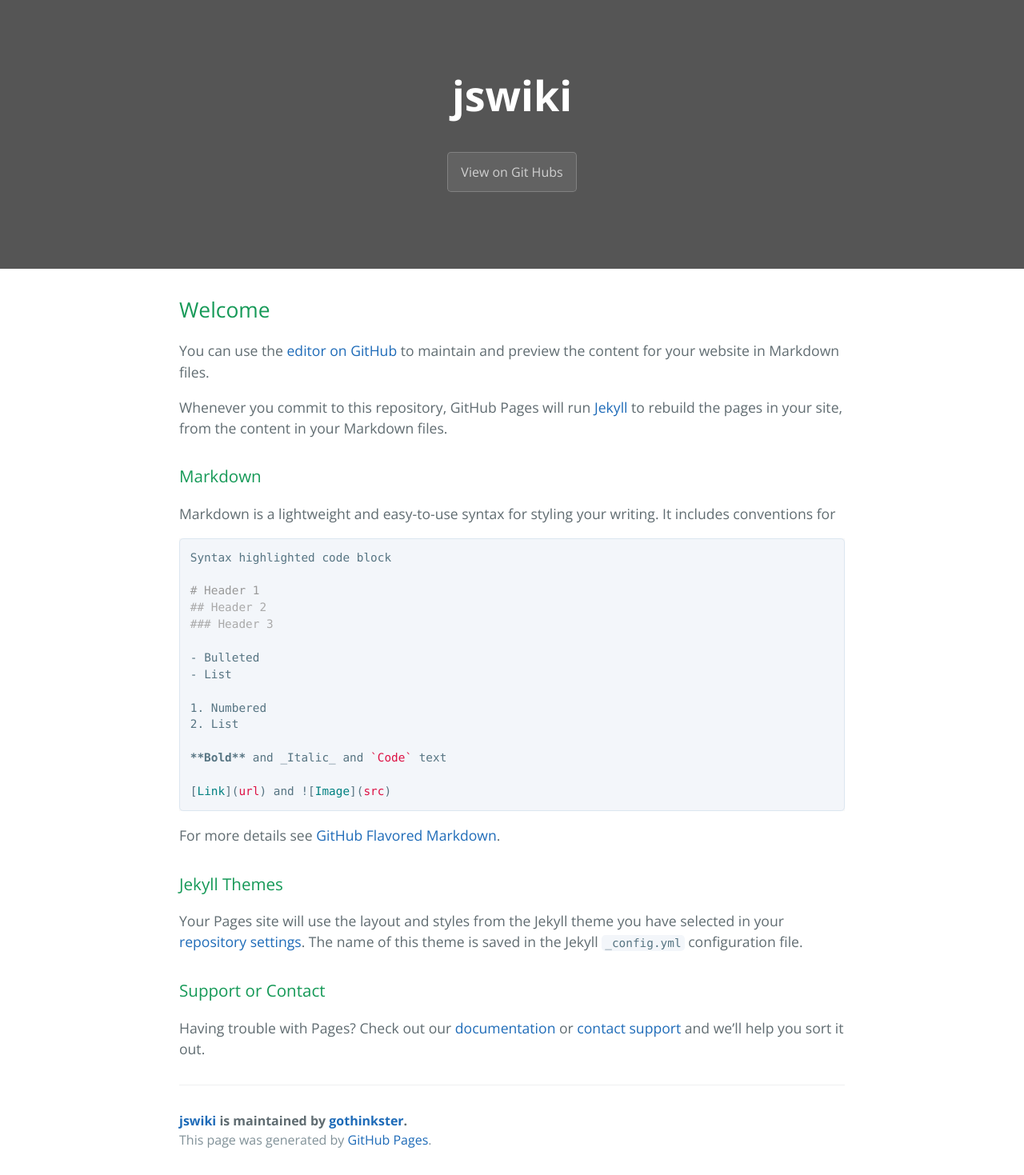
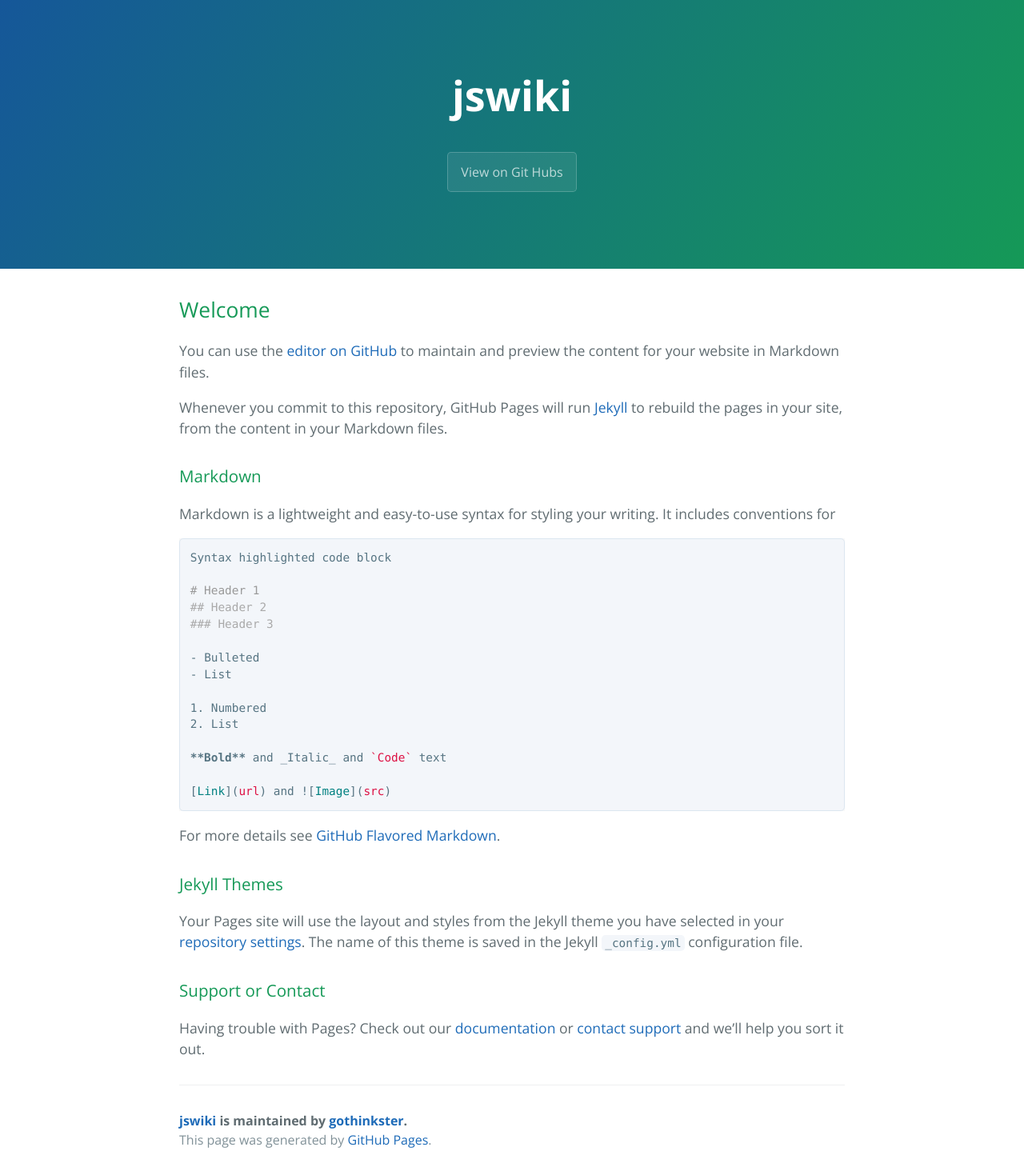
Before and after one commit to gothinkster/jswiki, a Jekyll site: the page built from README.md, in a window 1280 px wide. Shown: the whole page at 80% size. Built offline with Jekyll 4.4.1, drawn with Linux system fonts in a browser that asks for light colours; our own code applies the rules of GitHub Pages for plain Markdown files; the repository's description, which GitHub fills in, is left out.

Commit message:
Update style.scss

```diff
--- a/assets/css/style.scss
+++ b/assets/css/style.scss
@@ -2,7 +2,3 @@
 ---
 
 @import "jekyll-theme-cayman";
-
-.page-header {
-  background:#555;
-}
```
